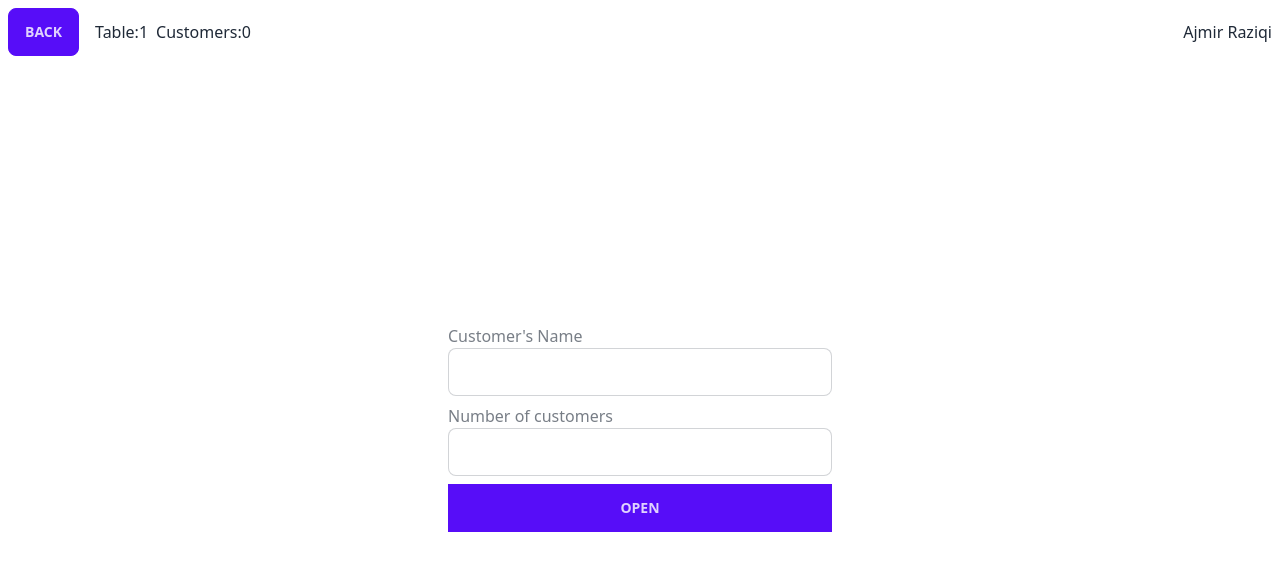
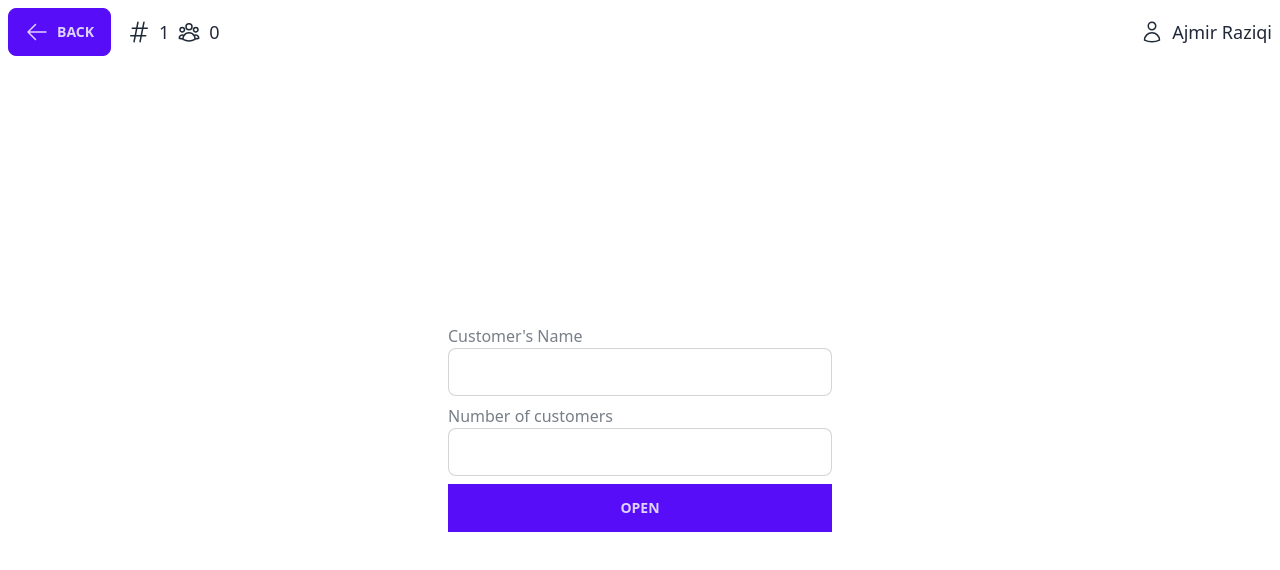
Before and after one commit to ajmir-github/pos-restaurant, a React (Vite) app: page /table/1 in a window 1280 px wide. Shown: the top 570 px of the page. Built offline with nearby package versions, Linux system fonts and the light colour scheme; no server answers; the database is empty; what short-unique-id would draw is missing.

Commit message:
icons used

```diff
--- a/src/components/EditItem.jsx
+++ b/src/components/EditItem.jsx
@@ -7,6 +7,7 @@ import {
   ADDITION_EFFECT,
 } from "../utils";
 import { useEffect, useState } from "react";
+import { ICON_CHECK, ICON_TRASH, ICON_X_MARK } from "../utils/icons";
 
 export default function EditItem({
   item,
@@ -213,12 +214,15 @@ export default function EditItem({
 
       <div className="join">
         <div className="btn join-item  grow btn-primary" onClick={onSave}>
+          {ICON_CHECK}
           Save
         </div>
         <div className="btn join-item  grow btn-primary" onClick={removeItem}>
+          {ICON_TRASH}
           Remove
         </div>
         <div className="btn join-item  grow btn-primary" onClick={cancelEdit}>
+          {ICON_X_MARK}
           Cancel
         </div>
       </div>
--- a/src/components/Feed.jsx
+++ b/src/components/Feed.jsx
@@ -1,5 +1,6 @@
 import { classes, ITEMS, ITEM_CATEGORIES } from "../utils";
 import { useState } from "react";
+import { ICON_ARROW_LEFT, ICON_X_MARK } from "../utils/icons";
 
 export default function Feed({ addItemToCart }) {
   const [category, setCategory] = useState(null);
@@ -29,6 +30,7 @@ export default function Feed({ addItemToCart }) {
             className="btn btn-secondary btn-outline"
             onClick={() => setSearch("")}
           >
+            {ICON_X_MARK}
             Clear
           </button>
         ) : (
@@ -37,6 +39,7 @@ export default function Feed({ addItemToCart }) {
             disabled={category === null}
             onClick={() => setCategory(null)}
           >
+            {ICON_ARROW_LEFT}
             Back
           </button>
         )}
--- a/src/components/TopPanel.jsx
+++ b/src/components/TopPanel.jsx
@@ -1,14 +1,18 @@
 import { Link } from "react-router-dom";
+import { ICON_ARROW_LEFT, ICON_USER } from "../utils/icons";
 
 export default function TopPanel({ backHref, children, userName }) {
   return (
-    <div className="flex items-center gap-4">
+    <div className="flex items-center gap-4 text-lg">
       <Link className="btn btn-primary" to={backHref}>
+        {ICON_ARROW_LEFT}
         Back
       </Link>
       <div className="grow flex items-center gap-4">
         <span className="grow flex gap-2 items-center">{children}</span>
-        <span>{userName}</span>
+        <span className="flex gap-2 items-center">
+          {ICON_USER} {userName}
+        </span>
       </div>
     </div>
   );
--- a/src/pages/kitchenPage.jsx
+++ b/src/pages/kitchenPage.jsx
@@ -14,6 +14,7 @@ import useNotification from "../hooks/useNotification";
 import { useEffect, useState } from "react";
 import { setOrder } from "../firebase";
 import dayjs from "dayjs";
+import { ICON_STACK } from "../utils/icons";
 
 function timeDiff(date) {
   const minutes = dayjs(new Date()).diff(date, "minute");
@@ -141,7 +142,10 @@ export default function KitchenPage() {
   return (
     <Layout>
       <TopPanel backHref={"/"} userName={"Ajmir Raziqi"}>
-        <span>Orders:{orders.length}</span>
+        <span className="flex gap-2 items-center">
+          {ICON_STACK}
+          {orders.length}
+        </span>
       </TopPanel>
       <div className="tabs tabs-boxed flex">
         {FILTER_OPTIONS_ARRAY.map((key, index) => (
--- a/src/pages/tablePage.jsx
+++ b/src/pages/tablePage.jsx
@@ -7,6 +7,15 @@ import { TABLE_STATUS } from "../utils";
 import useTable from "../hooks/useTable";
 import useItemSelector from "../hooks/useItemSelector";
 import OpenTable from "../components/OpenTable";
+import {
+  ICON_EDIT,
+  ICON_HASH,
+  ICON_MORE,
+  ICON_PAY,
+  ICON_PEOPLE,
+  ICON_PRINTER,
+  ICON_TABLES,
+} from "../utils/icons";
 
 export default function TablePage() {
   const {
@@ -30,8 +39,14 @@ export default function TablePage() {
   return (
     <Layout>
       <TopPanel backHref={"/tables"} userName={"Ajmir Raziqi"}>
-        <span>Table:{tableNumber}</span>
-        <span>Customers:{table.customers}</span>
+        <span className="flex gap-2 items-center ">
+          {ICON_HASH}
+          {tableNumber}
+        </span>
+        <span className="flex gap-2 items-center">
+          {ICON_PEOPLE}
+          {table.customers}
+        </span>
       </TopPanel>
       {table.status === TABLE_STATUS.close ? (
         <OpenTable openTable={openTable} />
@@ -46,6 +61,7 @@ export default function TablePage() {
                 className="btn join-item grow  btn-primary"
                 onClick={closeTable}
               >
+                {ICON_PAY}
                 Pay
               </div>
 
@@ -53,10 +69,17 @@ export default function TablePage() {
                 className="btn join-item grow  btn-primary"
                 onClick={printReceipt}
               >
+                {ICON_PRINTER}
                 Reciept
               </div>
-              <div className="btn join-item grow  btn-primary">Edit</div>
-              <div className="btn join-item grow  btn-primary">More</div>
+              <div className="btn join-item grow  btn-primary">
+                {ICON_EDIT}
+                Edit
+              </div>
+              <div className="btn join-item grow  btn-primary">
+                {ICON_MORE}
+                More
+              </div>
             </div>
             {/* Editing an element */}
             {selectedItem && (
--- /dev/null
+++ b/src/utils/icons.jsx
@@ -0,0 +1,237 @@
+export const ICON_PAY = (
+  <svg
+    xmlns="http://www.w3.org/2000/svg"
+    fill="none"
+    viewBox="0 0 24 24"
+    strokeWidth={1.5}
+    stroke="currentColor"
+    className="w-6 h-6"
+  >
+    <path
+      strokeLinecap="round"
+      strokeLinejoin="round"
+      d="M2.25 18.75a60.07 60.07 0 0115.797 2.101c.727.198 1.453-.342 1.453-1.096V18.75M3.75 4.5v.75A.75.75 0 013 6h-.75m0 0v-.375c0-.621.504-1.125 1.125-1.125H20.25M2.25 6v9m18-10.5v.75c0 .414.336.75.75.75h.75m-1.5-1.5h.375c.621 0 1.125.504 1.125 1.125v9.75c0 .621-.504 1.125-1.125 1.125h-.375m1.5-1.5H21a.75.75 0 00-.75.75v.75m0 0H3.75m0 0h-.375a1.125 1.125 0 01-1.125-1.125V15m1.5 1.5v-.75A.75.75 0 003 15h-.75M15 10.5a3 3 0 11-6 0 3 3 0 016 0zm3 0h.008v.008H18V10.5zm-12 0h.008v.008H6V10.5z"
+    />
+  </svg>
+);
+
+export const ICON_ARROW_LEFT = (
+  <svg
+    xmlns="http://www.w3.org/2000/svg"
+    fill="none"
+    viewBox="0 0 24 24"
+    strokeWidth={1.5}
+    stroke="currentColor"
+    className="w-6 h-6"
+  >
+    <path
+      strokeLinecap="round"
+      strokeLinejoin="round"
+      d="M10.5 19.5L3 12m0 0l7.5-7.5M3 12h18"
+    />
+  </svg>
+);
+
+export const ICON_EDIT = (
+  <svg
+    xmlns="http://www.w3.org/2000/svg"
+    fill="none"
+    viewBox="0 0 24 24"
+    strokeWidth={1.5}
+    stroke="currentColor"
+    className="w-6 h-6"
+  >
+    <path
+      strokeLinecap="round"
+      strokeLinejoin="round"
+      d="M16.862 4.487l1.687-1.688a1.875 1.875 0 112.652 2.652L10.582 16.07a4.5 4.5 0 01-1.897 1.13L6 18l.8-2.685a4.5 4.5 0 011.13-1.897l8.932-8.931zm0 0L19.5 7.125M18 14v4.75A2.25 2.25 0 0115.75 21H5.25A2.25 2.25 0 013 18.75V8.25A2.25 2.25 0 015.25 6H10"
+    />
+  </svg>
+);
+
+export const ICON_PRINTER = (
+  <svg
+    xmlns="http://www.w3.org/2000/svg"
+    fill="none"
+    viewBox="0 0 24 24"
+    strokeWidth={1.5}
+    stroke="currentColor"
+    className="w-6 h-6"
+  >
+    <path
+      strokeLinecap="round"
+      strokeLinejoin="round"
+      d="M6.72 13.829c-.24.03-.48.062-.72.096m.72-.096a42.415 42.415 0 0110.56 0m-10.56 0L6.34 18m10.94-4.171c.24.03.48.062.72.096m-.72-.096L17.66 18m0 0l.229 2.523a1.125 1.125 0 01-1.12 1.227H7.231c-.662 0-1.18-.568-1.12-1.227L6.34 18m11.318 0h1.091A2.25 2.25 0 0021 15.75V9.456c0-1.081-.768-2.015-1.837-2.175a48.055 48.055 0 00-1.913-.247M6.34 18H5.25A2.25 2.25 0 013 15.75V9.456c0-1.081.768-2.015 1.837-2.175a48.041 48.041 0 011.913-.247m10.5 0a48.536 48.536 0 00-10.5 0m10.5 0V3.375c0-.621-.504-1.125-1.125-1.125h-8.25c-.621 0-1.125.504-1.125 1.125v3.659M18 10.5h.008v.008H18V10.5zm-3 0h.008v.008H15V10.5z"
+    />
+  </svg>
+);
+
+export const ICON_MORE = (
+  <svg
+    xmlns="http://www.w3.org/2000/svg"
+    fill="none"
+    viewBox="0 0 24 24"
+    strokeWidth={1.5}
+    stroke="currentColor"
+    className="w-6 h-6"
+  >
+    <path
+      strokeLinecap="round"
+      strokeLinejoin="round"
+      d="M12 6.75a.75.75 0 110-1.5.75.75 0 010 1.5zM12 12.75a.75.75 0 110-1.5.75.75 0 010 1.5zM12 18.75a.75.75 0 110-1.5.75.75 0 010 1.5z"
+    />
+  </svg>
+);
+
+export const ICON_CHECK = (
+  <svg
+    xmlns="http://www.w3.org/2000/svg"
+    fill="none"
+    viewBox="0 0 24 24"
+    strokeWidth={1.5}
+    stroke="currentColor"
+    className="w-6 h-6"
+  >
+    <path
+      strokeLinecap="round"
+      strokeLinejoin="round"
+      d="M4.5 12.75l6 6 9-13.5"
+    />
+  </svg>
+);
+
+export const ICON_TRASH = (
+  <svg
+    xmlns="http://www.w3.org/2000/svg"
+    fill="none"
+    viewBox="0 0 24 24"
+    strokeWidth={1.5}
+    stroke="currentColor"
+    className="w-6 h-6"
+  >
+    <path
+      strokeLinecap="round"
+      strokeLinejoin="round"
+      d="M14.74 9l-.346 9m-4.788 0L9.26 9m9.968-3.21c.342.052.682.107 1.022.166m-1.022-.165L18.16 19.673a2.25 2.25 0 01-2.244 2.077H8.084a2.25 2.25 0 01-2.244-2.077L4.772 5.79m14.456 0a48.108 48.108 0 00-3.478-.397m-12 .562c.34-.059.68-.114 1.022-.165m0 0a48.11 48.11 0 013.478-.397m7.5 0v-.916c0-1.18-.91-2.164-2.09-2.201a51.964 51.964 0 00-3.32 0c-1.18.037-2.09 1.022-2.09 2.201v.916m7.5 0a48.667 48.667 0 00-7.5 0"
+    />
+  </svg>
+);
+
+export const ICON_X_MARK = (
+  <svg
+    xmlns="http://www.w3.org/2000/svg"
+    fill="none"
+    viewBox="0 0 24 24"
+    strokeWidth={1.5}
+    stroke="currentColor"
+    className="w-6 h-6"
+  >
+    <path
+      strokeLinecap="round"
+      strokeLinejoin="round"
+      d="M6 18L18 6M6 6l12 12"
+    />
+  </svg>
+);
+
+export const ICON_USER = (
+  <svg
+    xmlns="http://www.w3.org/2000/svg"
+    fill="none"
+    viewBox="0 0 24 24"
+    strokeWidth={1.5}
+    stroke="currentColor"
+    className="w-6 h-6"
+  >
+    <path
+      strokeLinecap="round"
+      strokeLinejoin="round"
+      d="M15.75 6a3.75 3.75 0 11-7.5 0 3.75 3.75 0 017.5 0zM4.501 20.118a7.5 7.5 0 0114.998 0A17.933 17.933 0 0112 21.75c-2.676 0-5.216-.584-7.499-1.632z"
+    />
+  </svg>
+);
+
+export const ICON_PEOPLE = (
+  <svg
+    xmlns="http://www.w3.org/2000/svg"
+    fill="none"
+    viewBox="0 0 24 24"
+    strokeWidth={1.5}
+    stroke="currentColor"
+    className="w-6 h-6"
+  >
+    <path
+      strokeLinecap="round"
+      strokeLinejoin="round"
+      d="M18 18.72a9.094 9.094 0 003.741-.479 3 3 0 00-4.682-2.72m.94 3.198l.001.031c0 .225-.012.447-.037.666A11.944 11.944 0 0112 21c-2.17 0-4.207-.576-5.963-1.584A6.062 6.062 0 016 18.719m12 0a5.971 5.971 0 00-.941-3.197m0 0A5.995 5.995 0 0012 12.75a5.995 5.995 0 00-5.058 2.772m0 0a3 3 0 00-4.681 2.72 8.986 8.986 0 003.74.477m.94-3.197a5.971 5.971 0 00-.94 3.197M15 6.75a3 3 0 11-6 0 3 3 0 016 0zm6 3a2.25 2.25 0 11-4.5 0 2.25 2.25 0 014.5 0zm-13.5 0a2.25 2.25 0 11-4.5 0 2.25 2.25 0 014.5 0z"
+    />
+  </svg>
+);
+
+export const ICON_TABLES = (
+  <svg
+    xmlns="http://www.w3.org/2000/svg"
+    fill="none"
+    viewBox="0 0 24 24"
+    strokeWidth={1.5}
+    stroke="currentColor"
+    className="w-6 h-6"
+  >
+    <path
+      strokeLinecap="round"
+      strokeLinejoin="round"
+      d="M3.375 19.5h17.25m-17.25 0a1.125 1.125 0 01-1.125-1.125M3.375 19.5h7.5c.621 0 1.125-.504 1.125-1.125m-9.75 0V5.625m0 12.75v-1.5c0-.621.504-1.125 1.125-1.125m18.375 2.625V5.625m0 12.75c0 .621-.504 1.125-1.125 1.125m1.125-1.125v-1.5c0-.621-.504-1.125-1.125-1.125m0 3.75h-7.5A1.125 1.125 0 0112 18.375m9.75-12.75c0-.621-.504-1.125-1.125-1.125H3.375c-.621 0-1.125.504-1.125 1.125m19.5 0v1.5c0 .621-.504 1.125-1.125 1.125M2.25 5.625v1.5c0 .621.504 1.125 1.125 1.125m0 0h17.25m-17.25 0h7.5c.621 0 1.125.504 1.125 1.125M3.375 8.25c-.621 0-1.125.504-1.125 1.125v1.5c0 .621.504 1.125 1.125 1.125m17.25-3.75h-7.5c-.621 0-1.125.504-1.125 1.125m8.625-1.125c.621 0 1.125.504 1.125 1.125v1.5c0 .621-.504 1.125-1.125 1.125m-17.25 0h7.5m-7.5 0c-.621 0-1.125.504-1.125 1.125v1.5c0 .621.504 1.125 1.125 1.125M12 10.875v-1.5m0 1.5c0 .621-.504 1.125-1.125 1.125M12 10.875c0 .621.504 1.125 1.125 1.125m-2.25 0c.621 0 1.125.504 1.125 1.125M13.125 12h7.5m-7.5 0c-.621 0-1.125.504-1.125 1.125M20.625 12c.621 0 1.125.504 1.125 1.125v1.5c0 .621-.504 1.125-1.125 1.125m-17.25 0h7.5M12 14.625v-1.5m0 1.5c0 .621-.504 1.125-1.125 1.125M12 14.625c0 .621.504 1.125 1.125 1.125m-2.25 0c.621 0 1.125.504 1.125 1.125m0 1.5v-1.5m0 0c0-.621.504-1.125 1.125-1.125m0 0h7.5"
+    />
+  </svg>
+);
+
+export const ICON_HASH = (
+  <svg
+    xmlns="http://www.w3.org/2000/svg"
+    fill="none"
+    viewBox="0 0 24 24"
+    strokeWidth={1.5}
+    stroke="currentColor"
+    className="w-6 h-6"
+  >
+    <path
+      strokeLinecap="round"
+      strokeLinejoin="round"
+      d="M5.25 8.25h15m-16.5 7.5h15m-1.8-13.5l-3.9 19.5m-2.1-19.5l-3.9 19.5"
+    />
+  </svg>
+);
+
+export const ICON_SEND = (
+  <svg
+    xmlns="http://www.w3.org/2000/svg"
+    fill="none"
+    viewBox="0 0 24 24"
+    strokeWidth={1.5}
+    stroke="currentColor"
+    className="w-6 h-6"
+  >
+    <path
+      strokeLinecap="round"
+      strokeLinejoin="round"
+      d="M6 12L3.269 3.126A59.768 59.768 0 0121.485 12 59.77 59.77 0 013.27 20.876L5.999 12zm0 0h7.5"
+    />
+  </svg>
+);
+
+export const ICON_STACK = (
+  <svg
+    xmlns="http://www.w3.org/2000/svg"
+    fill="none"
+    viewBox="0 0 24 24"
+    strokeWidth={1.5}
+    stroke="currentColor"
+    className="w-6 h-6"
+  >
+    <path
+      strokeLinecap="round"
+      strokeLinejoin="round"
+      d="M6 6.878V6a2.25 2.25 0 012.25-2.25h7.5A2.25 2.25 0 0118 6v.878m-12 0c.235-.083.487-.128.75-.128h10.5c.263 0 .515.045.75.128m-12 0A2.25 2.25 0 004.5 9v.878m13.5-3A2.25 2.25 0 0119.5 9v.878m0 0a2.246 2.246 0 00-.75-.128H5.25c-.263 0-.515.045-.75.128m15 0A2.25 2.25 0 0121 12v6a2.25 2.25 0 01-2.25 2.25H5.25A2.25 2.25 0 013 18v-6c0-.98.626-1.813 1.5-2.122"
+    />
+  </svg>
+);
```
Also changed, not shown: src/components/Cart.jsx (+6 -9 lines), src/pages/barPage.jsx (+5 -2 lines), src/pages/tablesPage.jsx (+9 -2 lines).
